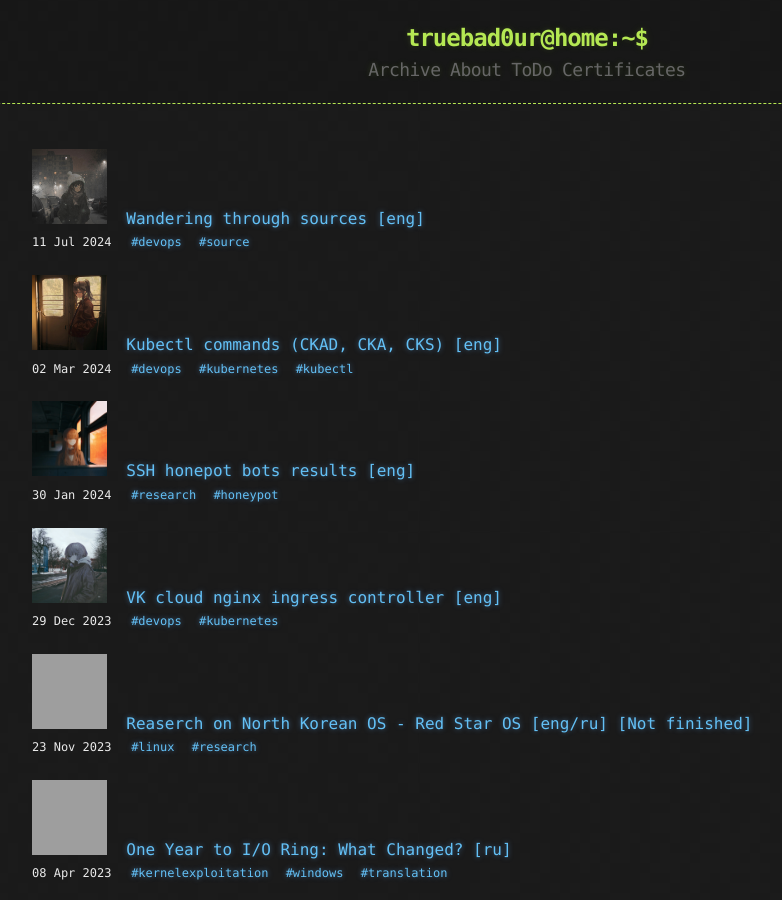
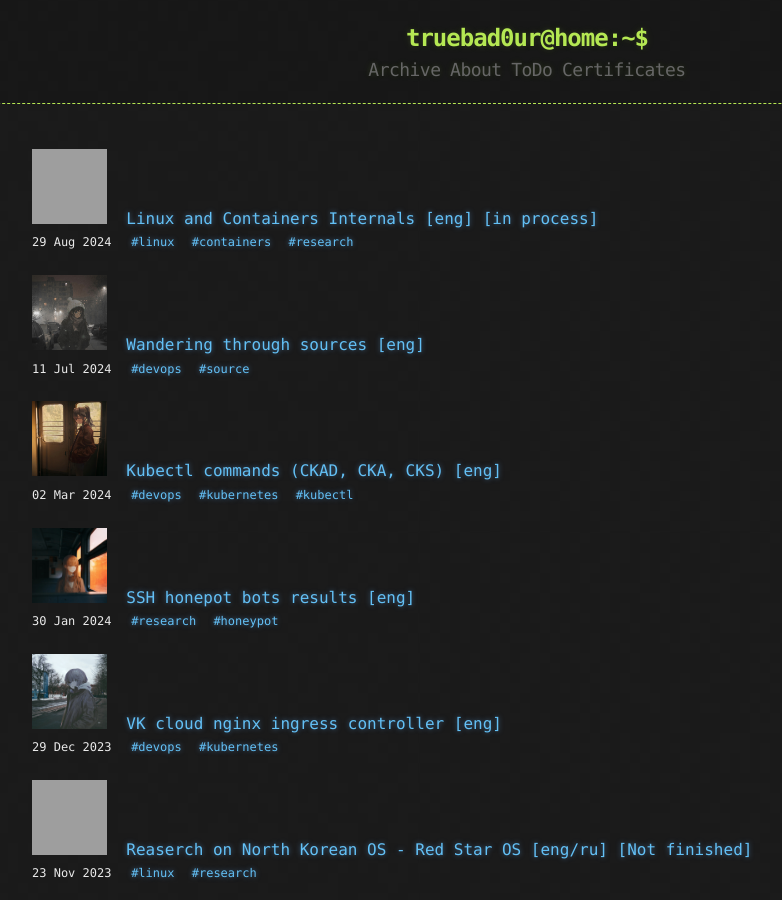
Before and after one commit to TrueBad0ur/myjekyllblog, a Jekyll site: the page built from jekyll/index.html, in a window 1280 px wide and 900 px high. Shown: the whole window, without its empty margins (113-895 px from the left). Built offline with Jekyll 4.4.1, drawn with Linux system fonts in a browser that asks for light colours; grey boxes are pictures that could not be loaded.

Commit message:
Update 2024-08-29-Linux-and-Containers-Internals.md

```diff
--- a/jekyll/_posts/2024-08-29-Linux-and-Containers-Internals.md
+++ b/jekyll/_posts/2024-08-29-Linux-and-Containers-Internals.md
@@ -1,6 +1,6 @@
 ---
-title: Linux and Containers Internals [eng]
-published: false
+title: Linux and Containers Internals [eng] [in process]
+published: true
 tags: [ "linux", "containers", "research" ]
 image: /assets/previews/30.jpg
 layout: page
```
